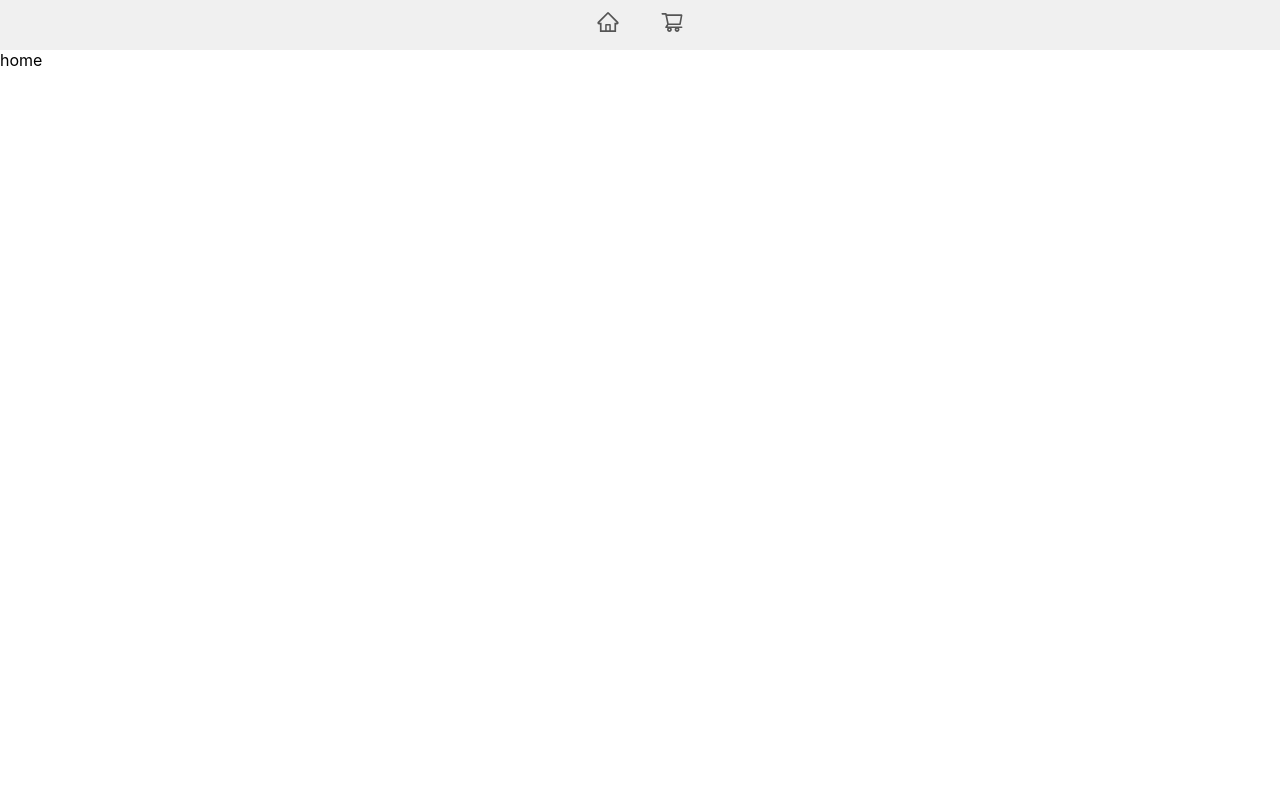
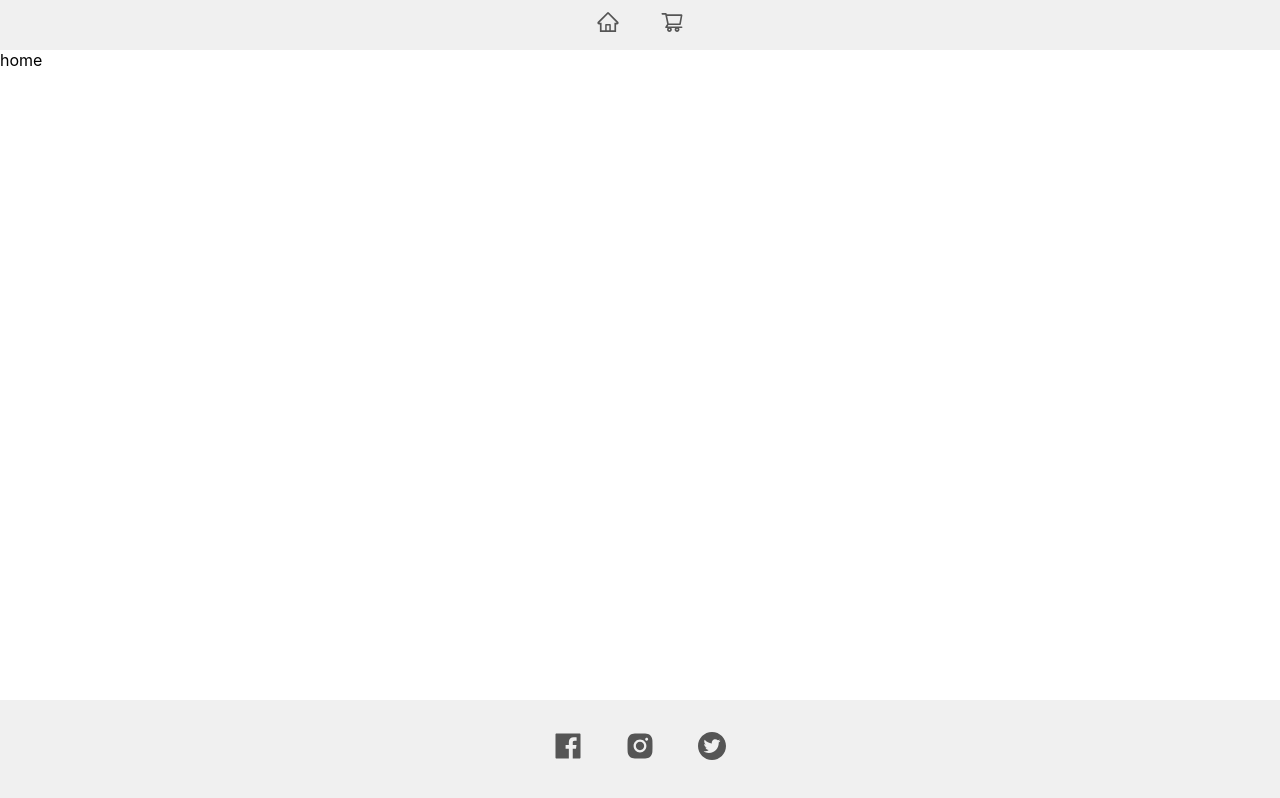
Before and after one commit to sz-adam/react-webshop, a React (Create React App) app: page / in a window 1280 px wide. Built offline with nearby package versions, Linux system fonts and the light colour scheme.

Commit message:
footer + css

```diff
--- a/src/App.js
+++ b/src/App.js
@@ -5,6 +5,7 @@ import Home from './pages/Home';
 import Error from './pages/Error';
 import Details from './components/Details';
 import { BrowserRouter as Router, Route, Routes } from 'react-router-dom';
+import Footer from './components/Footer';
 
 function App() {
   return (
@@ -17,6 +18,7 @@ function App() {
           <Route path="/details" element={<Details />} />
           <Route path="/*" element={<Error />} />
         </Routes>
+        <Footer />
       </Router>
     </>
   );
--- /dev/null
+++ b/src/components/Footer.jsx
@@ -0,0 +1,25 @@
+import React from 'react'
+import '../styles/Footer.css'
+import { AiFillFacebook } from 'react-icons/ai'
+import { AiFillInstagram } from 'react-icons/ai'
+import { AiFillTwitterCircle } from 'react-icons/ai'
+
+export default function Footer() {
+    const socialMediaElements = [
+        { name: "Facebook", href: "https://facebook.com", icon: <AiFillFacebook /> },
+        { name: "Instagram", href: "https://instagram.com", icon: <AiFillInstagram /> },
+        { name: "Twitter", href: "https://twitter.com", icon: <AiFillTwitterCircle /> },
+    ];
+    return (
+        <div className='footerContainer'>
+            <div className='socialMedia'>
+                {socialMediaElements.map(element => (
+                    <span className='socialIcon' key={element.name} style={{ cursor: 'pointer' }}
+                        onClick={() => window.location.href = element.href}>
+                        {element.icon}
+                    </span>
+                ))}
+            </div>
+        </div>
+    )
+}
--- /dev/null
+++ b/src/styles/Footer.css
@@ -0,0 +1,39 @@
+.footerContainer{
+    position: absolute;
+    bottom:0;
+    width: 100%;
+    height:100px;
+    background-color: #f0f0f0;
+    color: #555;
+    display: flex;
+    flex-direction: column;
+    align-items: center;
+    justify-content: center;
+}
+
+.socialMedia{
+    font-size: 2rem;
+}
+
+.socialIcon{
+    display: inline-block;
+    padding: 0 20px;
+     transition: color 0.3s ease, transform 0.3s ease;
+}
+
+.socialIcon:hover {
+    transform: scale(1.2);
+
+  }
+  .socialIcon:nth-child(1) :hover {
+    color: #1877F2;
+
+  }
+  .socialIcon:nth-child(2) :hover {
+    color: #833AB4;
+
+  }
+
+  .socialIcon:nth-child(3) :hover {
+    color: #1DA1F2;
+  }
```
Also changed, not shown: src/styles/Navbar.css (line endings or trailing spaces).
